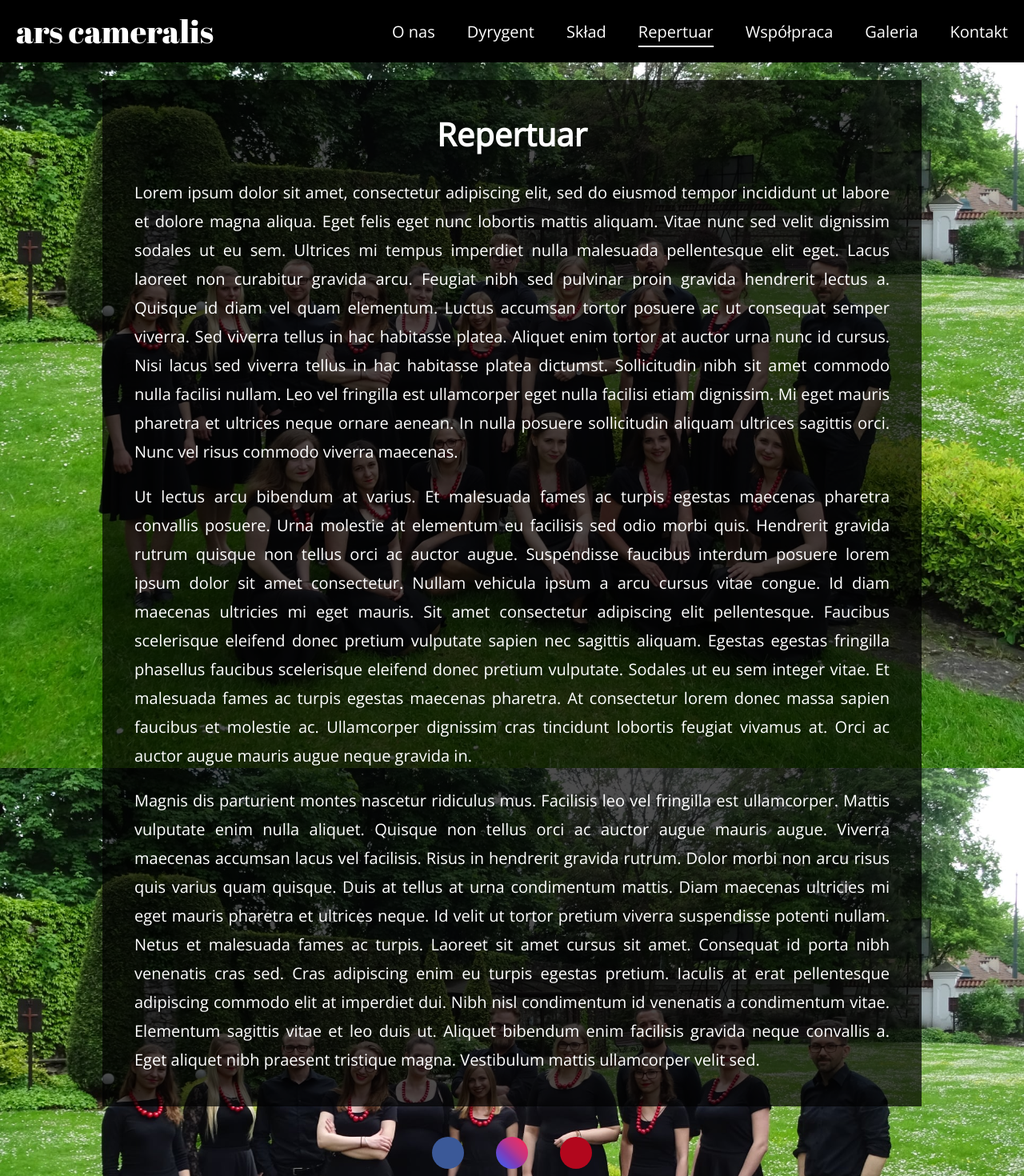
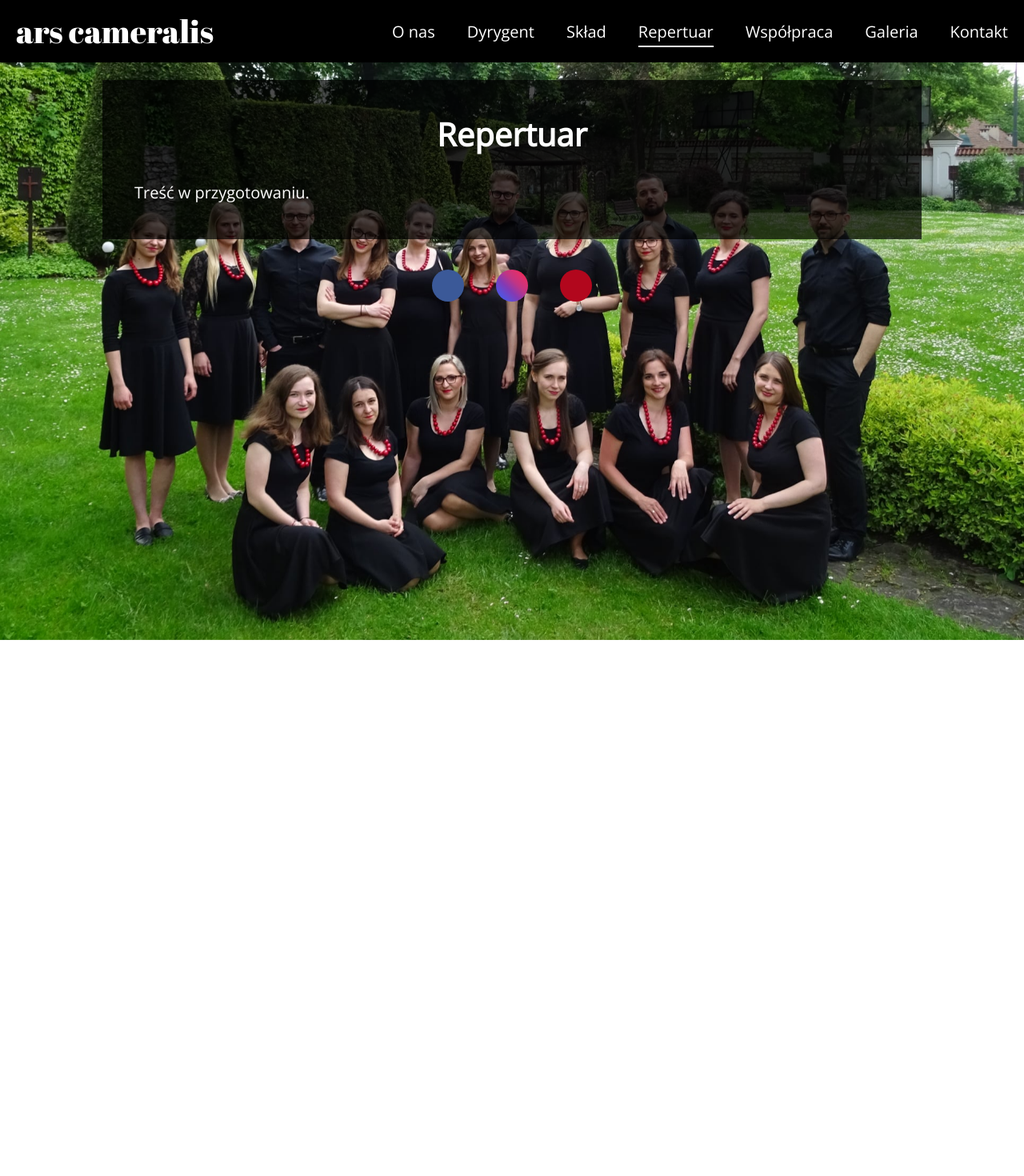
Before and after one commit to piotr-rajtar/ars-cameralis, a Vue app: page /repertoir in a window 1280 px wide. Shown: the top 1470 px of the page at 80% size. After the commit the page ends 800 px from the top, so only its background shows below. Built offline with nearby package versions, Linux system fonts and the light colour scheme; some icons are missing.

Commit message:
Add repertoir content

```diff
--- a/src/components/repertoir/Repertoir.vue
+++ b/src/components/repertoir/Repertoir.vue
@@ -2,22 +2,18 @@
   <div :class="style.container">
     <div :class="style.textContainer">
       <h1 :class="style.header">Repertuar</h1>
-      <p :class="style.repertoir">{{ repertoir1 }}</p>
-      <p :class="style.repertoir">{{ repertoir2 }}</p>
-      <p :class="style.repertoir">{{ repertoir3 }}</p>
+      <p :class="style.repertoir">{{ paragraph1 }}</p>
     </div>
   </div>
 </template>
 
 <script lang="ts">
 import { Component, Vue } from 'vue-property-decorator';
-import { repertoir1, repertoir2, repertoir3 } from './repertoirContent';
+import { paragraph1 } from './repertoirContent';
 
 @Component({})
 export default class Repertoir extends Vue {
-  repertoir1 = repertoir1;
-  repertoir2 = repertoir2;
-  repertoir3 = repertoir3;
+  paragraph1 = paragraph1;
 }
 </script>
 
--- a/src/components/repertoir/repertoirContent.ts
+++ b/src/components/repertoir/repertoirContent.ts
@@ -1,6 +1 @@
-export const repertoir1: string =
-  'Lorem ipsum dolor sit amet, consectetur adipiscing elit, sed do eiusmod tempor incididunt ut labore et dolore magna aliqua. Eget felis eget nunc lobortis mattis aliquam. Vitae nunc sed velit dignissim sodales ut eu sem. Ultrices mi tempus imperdiet nulla malesuada pellentesque elit eget. Lacus laoreet non curabitur gravida arcu. Feugiat nibh sed pulvinar proin gravida hendrerit lectus a. Quisque id diam vel quam elementum. Luctus accumsan tortor posuere ac ut consequat semper viverra. Sed viverra tellus in hac habitasse platea. Aliquet enim tortor at auctor urna nunc id cursus. Nisi lacus sed viverra tellus in hac habitasse platea dictumst. Sollicitudin nibh sit amet commodo nulla facilisi nullam. Leo vel fringilla est ullamcorper eget nulla facilisi etiam dignissim. Mi eget mauris pharetra et ultrices neque ornare aenean. In nulla posuere sollicitudin aliquam ultrices sagittis orci. Nunc vel risus commodo viverra maecenas.';
-export const repertoir2: string =
-  'Ut lectus arcu bibendum at varius. Et malesuada fames ac turpis egestas maecenas pharetra convallis posuere. Urna molestie at elementum eu facilisis sed odio morbi quis. Hendrerit gravida rutrum quisque non tellus orci ac auctor augue. Suspendisse faucibus interdum posuere lorem ipsum dolor sit amet consectetur. Nullam vehicula ipsum a arcu cursus vitae congue. Id diam maecenas ultricies mi eget mauris. Sit amet consectetur adipiscing elit pellentesque. Faucibus scelerisque eleifend donec pretium vulputate sapien nec sagittis aliquam. Egestas egestas fringilla phasellus faucibus scelerisque eleifend donec pretium vulputate. Sodales ut eu sem integer vitae. Et malesuada fames ac turpis egestas maecenas pharetra. At consectetur lorem donec massa sapien faucibus et molestie ac. Ullamcorper dignissim cras tincidunt lobortis feugiat vivamus at. Orci ac auctor augue mauris augue neque gravida in.';
-export const repertoir3: string =
-  'Magnis dis parturient montes nascetur ridiculus mus. Facilisis leo vel fringilla est ullamcorper. Mattis vulputate enim nulla aliquet. Quisque non tellus orci ac auctor augue mauris augue. Viverra maecenas accumsan lacus vel facilisis. Risus in hendrerit gravida rutrum. Dolor morbi non arcu risus quis varius quam quisque. Duis at tellus at urna condimentum mattis. Diam maecenas ultricies mi eget mauris pharetra et ultrices neque. Id velit ut tortor pretium viverra suspendisse potenti nullam. Netus et malesuada fames ac turpis. Laoreet sit amet cursus sit amet. Consequat id porta nibh venenatis cras sed. Cras adipiscing enim eu turpis egestas pretium. Iaculis at erat pellentesque adipiscing commodo elit at imperdiet dui. Nibh nisl condimentum id venenatis a condimentum vitae. Elementum sagittis vitae et leo duis ut. Aliquet bibendum enim facilisis gravida neque convallis a. Eget aliquet nibh praesent tristique magna. Vestibulum mattis ullamcorper velit sed.';
+export const paragraph1: string = 'Treść w przygotowaniu.';
```
